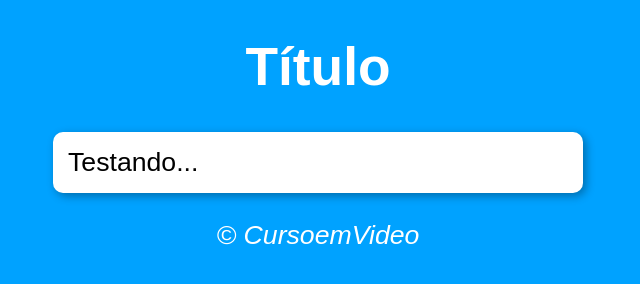
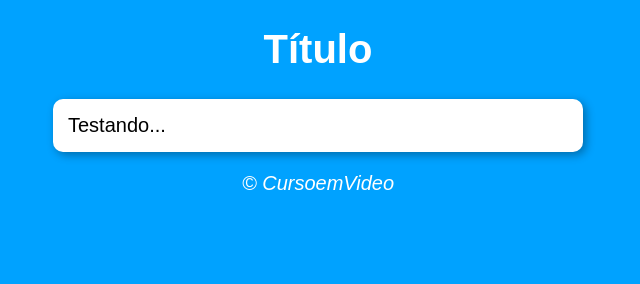
Before and after one commit to edsooneto/javascript, a plain HTML site: page aula12ex/modelo.html in a window 1280 px wide. Shown: the whole page, without its empty margins (322-962 px from the left). Drawn offline with Linux system fonts and the light colour scheme.

Commit message:
Mudei tamanho da fonte

```diff
--- a/aula12ex/estilo.css
+++ b/aula12ex/estilo.css
@@ -1,7 +1,7 @@
 @charset "UTF-8";
 
 body {
-    font: normal 20pt Arial;
+    font: normal 15pt Arial;
     background: rgb(0, 162, 255);
 }
 
```
